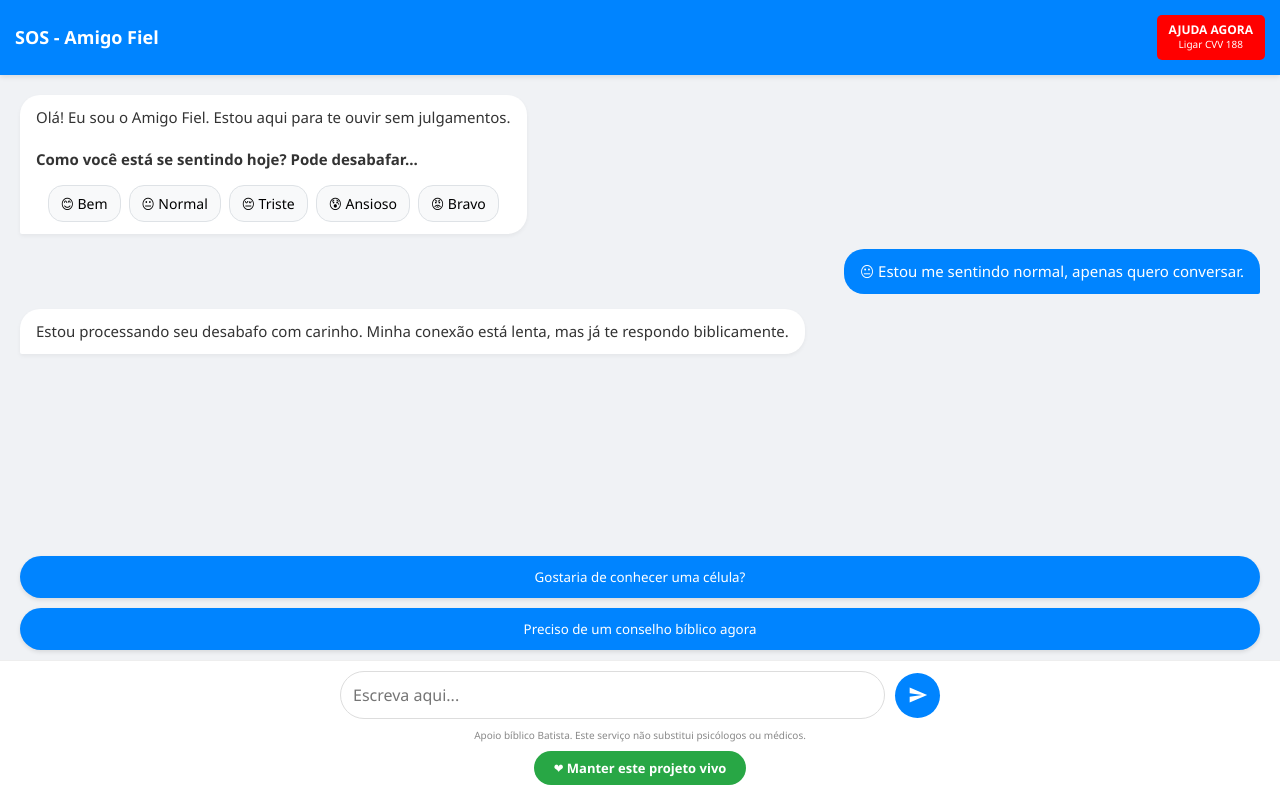
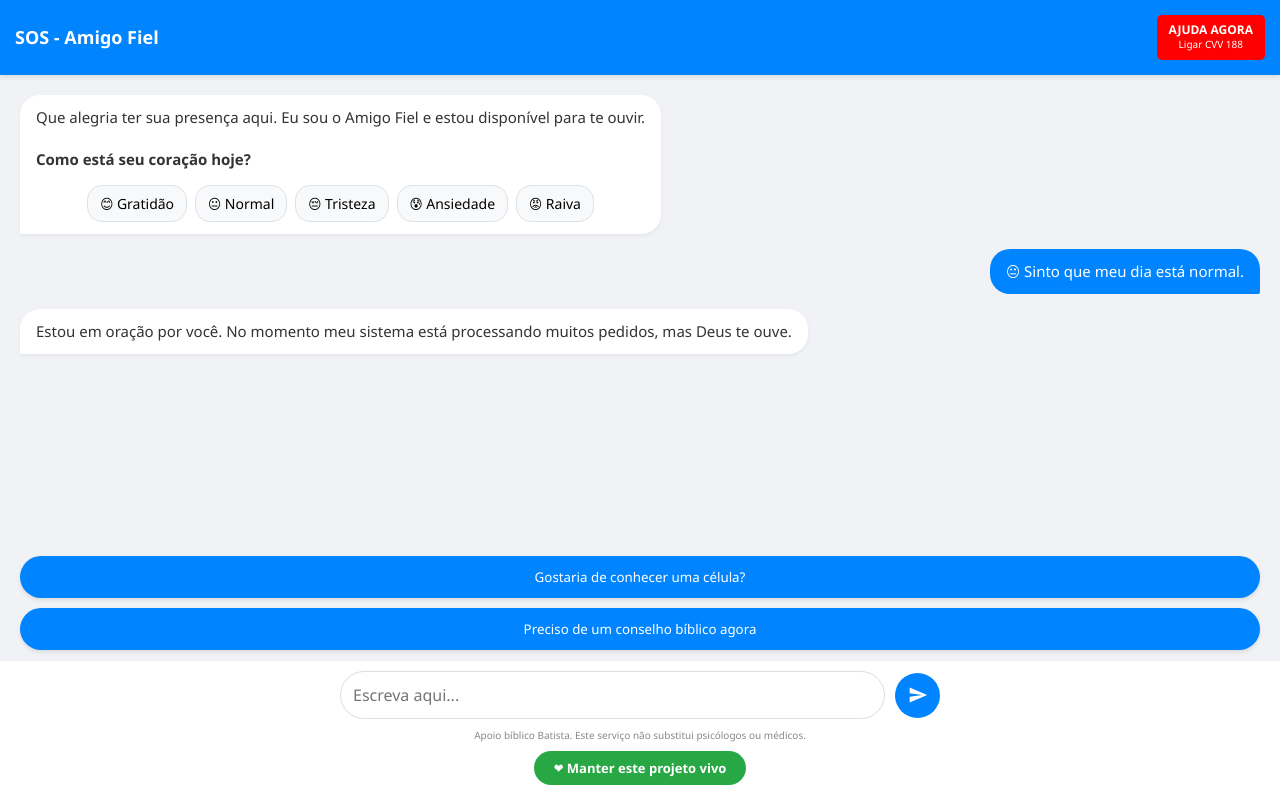
Before and after one commit to leandroborbatec-ops/amigo-fiel, a website: page index.html in a window 1280 px wide. Both pictures are taken after a click on the button "😐 Normal". Drawn offline with Linux system fonts and the light colour scheme; no server answers.

Commit message:
Update index.html

```diff
--- a/index.html
+++ b/index.html
@@ -14,60 +14,41 @@
     <style>
         * { box-sizing: border-box; margin: 0; padding: 0; font-family: 'Segoe UI', Tahoma, Geneva, Verdana, sans-serif; }
         body { background-color: #f0f2f5; display: flex; flex-direction: column; height: 100vh; overflow: hidden; }
-
-        /* Header e Botão de Emergência */
         .header { background-color: #0084ff; color: white; padding: 15px; display: flex; justify-content: space-between; align-items: center; position: sticky; top: 0; z-index: 100; box-shadow: 0 2px 5px rgba(0,0,0,0.1); }
         .btn-ajuda-agora { background-color: #ff0000; color: white; border: none; padding: 8px 12px; border-radius: 5px; font-weight: bold; font-size: 12px; text-decoration: none; text-align: center; line-height: 1.2; }
-
-        /* Área de Chat */
         #chat-container { flex: 1; overflow-y: auto; padding: 20px; display: flex; flex-direction: column; gap: 15px; }
         .mensagem { max-width: 85%; padding: 12px 16px; border-radius: 20px; font-size: 15px; line-height: 1.4; position: relative; animation: fadeIn 0.3s ease; }
         @keyframes fadeIn { from { opacity: 0; transform: translateY(10px); } to { opacity: 1; transform: translateY(0); } }
-
         .bot { background-color: white; align-self: flex-start; border-bottom-left-radius: 2px; box-shadow: 0 2px 4px rgba(0,0,0,0.05); color: #333; }
         .user { background-color: #0084ff; color: white; align-self: flex-end; border-bottom-right-radius: 2px; }
-
-        /* Container de Emojis e Opções */
         .sentimentos-container { display: flex; flex-wrap: wrap; gap: 8px; margin-top: 15px; justify-content: center; }
         .opcoes-container { display: flex; flex-direction: column; gap: 10px; padding: 0 20px; margin-bottom: 10px; }
-
         .btn-emoji { background: #f8f9fa; border: 1px solid #dee2e6; padding: 8px 12px; border-radius: 15px; cursor: pointer; font-size: 14px; transition: 0.2s; }
-        .btn-emoji:active { background: #e2e6ea; transform: scale(0.95); }
-
         .btn-opcao { background-color: #0084ff; color: white; border: none; padding: 12px; border-radius: 25px; font-weight: 500; cursor: pointer; width: 100%; box-shadow: 0 2px 4px rgba(0,0,0,0.1); }
-
-        /* Rodapé: Input e Avisos */
         .footer-container { background: white; padding: 10px; border-top: 1px solid #eee; }
         .input-area { display: flex; gap: 10px; align-items: center; max-width: 600px; margin: 0 auto; padding-bottom: 5px; }
         input { flex: 1; padding: 12px; border: 1px solid #ddd; border-radius: 25px; outline: none; font-size: 16px; }
         .btn-enviar { background-color: #0084ff; border: none; width: 45px; height: 45px; border-radius: 50%; color: white; cursor: pointer; display: flex; align-items: center; justify-content: center; }
-
         .disclaimer { font-size: 10px; color: #888; text-align: center; padding: 5px 10px; line-height: 1.2; }
         .btn-doar { background-color: #28a745; color: white; border: none; padding: 8px 20px; border-radius: 20px; font-size: 13px; font-weight: bold; margin: 5px auto; display: block; cursor: pointer; }
     </style>
 </head>
 <body>
-
     <div class="header">
-        <div>
-            <h2 style="font-size: 18px;">SOS - Amigo Fiel</h2>
-        </div>
-        <a href="tel:188" class="btn-ajuda-agora">
-            AJUDA AGORA<br><span style="font-size: 10px; font-weight: normal;">Ligar CVV 188</span>
-        </a>
+        <div><h2 style="font-size: 18px;">SOS - Amigo Fiel</h2></div>
+        <a href="tel:188" class="btn-ajuda-agora">AJUDA AGORA<br><span style="font-size: 10px; font-weight: normal;">Ligar CVV 188</span></a>
     </div>
 
     <div id="chat-container">
         <div class="mensagem bot">
-            Olá! Eu sou o Amigo Fiel. Estou aqui para te ouvir sem julgamentos.
-            <br><br><b>Como você está se sentindo hoje? Pode desabafar...</b>
-
+            Que alegria ter sua presença aqui. Eu sou o Amigo Fiel e estou disponível para te ouvir.
+            <br><br><b>Como está seu coração hoje?</b>
             <div class="sentimentos-container">
-                <button class="btn-emoji" onclick="enviarSentimento('😊', 'Estou me sentindo bem e grato a Deus hoje.')">😊 Bem</button>
-                <button class="btn-emoji" onclick="enviarSentimento('😐', 'Estou me sentindo normal, apenas quero conversar.')">😐 Normal</button>
-                <button class="btn-emoji" onclick="enviarSentimento('😔', 'Estou me sentindo triste e precisando de consolo.')">😔 Triste</button>
-                <button class="btn-emoji" onclick="enviarSentimento('😰', 'Estou me sentindo muito ansioso e com o coração apertado.')">😰 Ansioso</button>
-                <button class="btn-emoji" onclick="enviarSentimento('😡', 'Estou me sentindo bravo e com muita raiva de algo.')">😡 Bravo</button>
+                <button class="btn-emoji" onclick="enviarSentimento('😊', 'Sinto muita gratidão hoje.')">😊 Gratidão</button>
+                <button class="btn-emoji" onclick="enviarSentimento('😐', 'Sinto que meu dia está normal.')">😐 Normal</button>
+                <button class="btn-emoji" onclick="enviarSentimento('😔', 'Sinto muita tristeza e preciso de consolo.')">😔 Tristeza</button>
+                <button class="btn-emoji" onclick="enviarSentimento('😰', 'Sinto muita ansiedade agora.')">😰 Ansiedade</button>
+                <button class="btn-emoji" onclick="enviarSentimento('😡', 'Sinto muita raiva de algo que aconteceu.')">😡 Raiva</button>
             </div>
         </div>
     </div>
@@ -84,15 +65,13 @@
                 <svg width="20" height="20" viewBox="0 0 24 24" fill="white"><path d="M2.01 21L23 12 2.01 3 2 10l15 2-15 2z"/></svg>
             </button>
         </div>
-
         <p class="disclaimer">Apoio bíblico Batista. Este serviço não substitui psicólogos ou médicos.</p>
-        <button class="btn-doar" onclick="window.open('SEU_LINK_DE_PIX_OU_DOACAO', '_blank')">❤ Manter este projeto vivo</button>
+        <button class="btn-doar" onclick="window.open('SEU_LINK_AQUI', '_blank')">❤ Manter este projeto vivo</button>
     </div>
 
     <script>
         const chatContainer = document.getElementById('chat-container');
         const userInput = document.getElementById('userInput');
-
         function adicionarMensagem(texto, tipo) {
             const div = document.createElement('div');
             div.className = `mensagem ${tipo}`;
@@ -100,26 +79,16 @@
             chatContainer.appendChild(div);
             scrollToBottom();
         }
-
-        function scrollToBottom() {
-            chatContainer.scrollTop = chatContainer.scrollHeight;
+        function scrollToBottom() { chatContainer.scrollTop = chatContainer.scrollHeight; }
+        function verificarEnter(event) { if (event.key === 'Enter') enviarMensagem(); }
+        function enviarSentimento(emoji, texto) {
+            adicionarMensagem(emoji + " " + texto, 'user');
+            processarRespostaIA(texto);
         }
-
-        function verificarEnter(event) {
-            if (event.key === 'Enter') enviarMensagem();
-        }
-
-        function enviarSentimento(emoji, textoCompleto) {
-            // Mostra apenas o emoji e uma versão curta no chat para o usuário
-            adicionarMensagem(emoji + " " + textoCompleto, 'user');
-            processarRespostaIA(textoCompleto);
-        }
-
         function enviarOpcao(texto) {
             adicionarMensagem(texto, 'user');
             processarRespostaIA(texto);
         }
-
         function enviarMensagem() {
             const texto = userInput.value.trim();
             if (texto === "") return;
@@ -127,7 +96,6 @@
             userInput.value = "";
             processarRespostaIA(texto);
         }
-
         async function processarRespostaIA(mensagemUsuario) {
             try {
                 const response = await fetch('/api/chat', {
@@ -138,7 +106,7 @@
                 const data = await response.json();
                 adicionarMensagem(data.resposta, 'bot');
             } catch (e) {
-                adicionarMensagem("Estou processando seu desabafo com carinho. Minha conexão está lenta, mas já te respondo biblicamente.", "bot");
+                adicionarMensagem("Estou em oração por você. No momento meu sistema está processando muitos pedidos, mas Deus te ouve.", "bot");
             }
         }
     </script>
```
